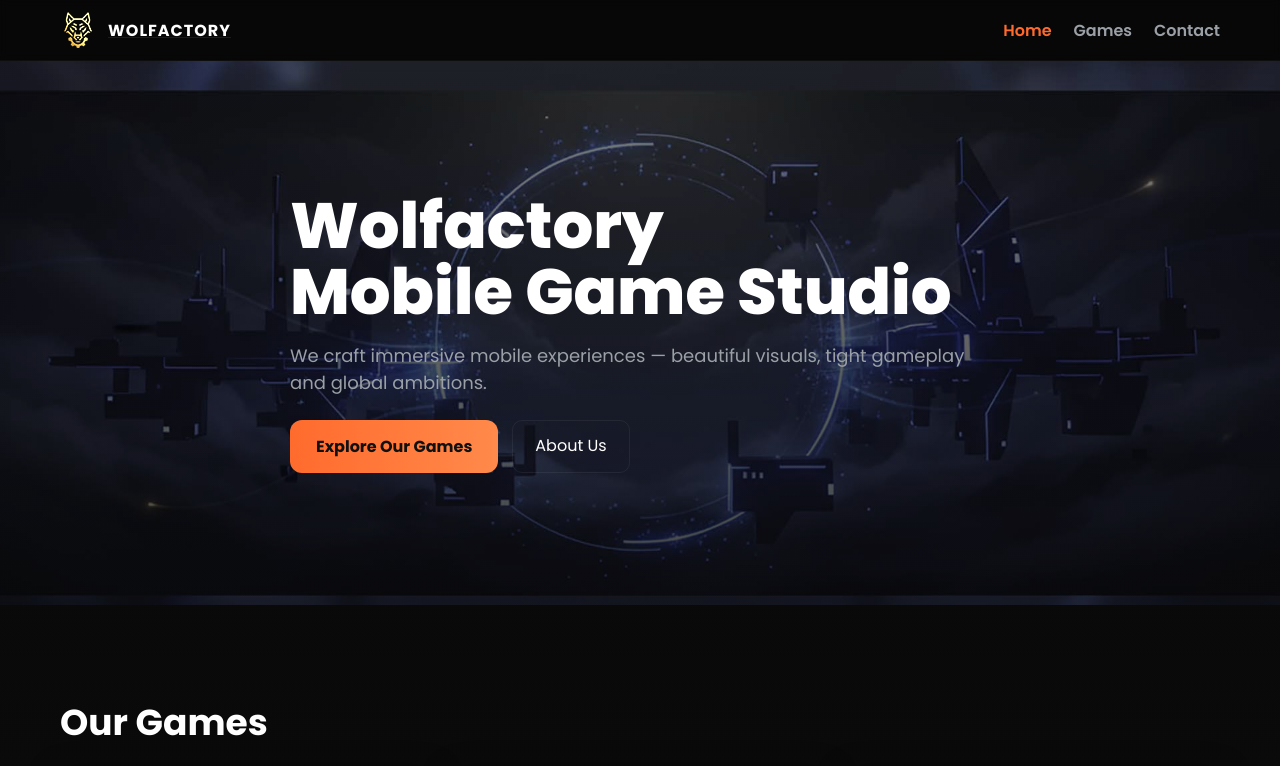
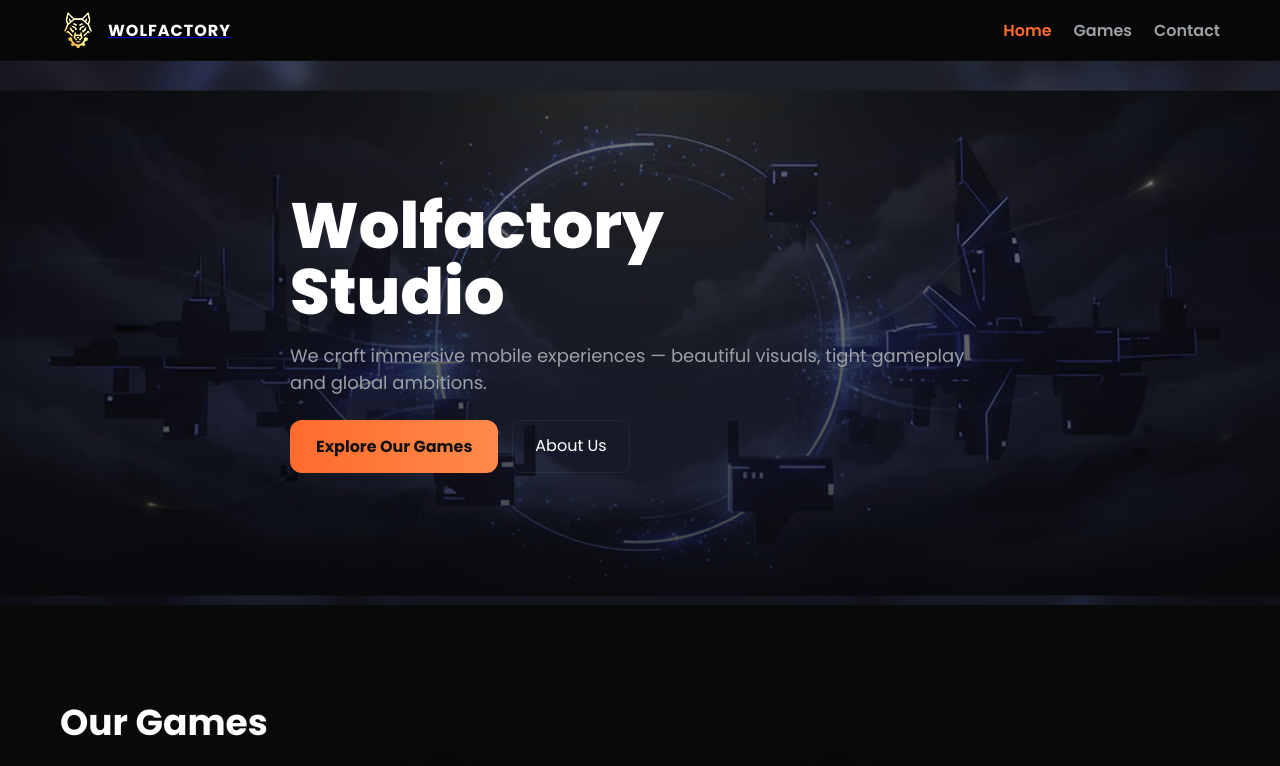
Before and after one commit to phamthang87/wolfactory, a Next.js app: page / in a window 1280 px wide. Shown: the top 766 px of the page. Built offline with nearby package versions, Linux system fonts and the light colour scheme.

Commit message:
Update HeroSection.js

```diff
--- a/components/HeroSection.js
+++ b/components/HeroSection.js
@@ -6,7 +6,7 @@
     <section className={styles.hero}>
       <div className={styles.overlay} />
       <div className={styles.container}>
-        <h1 className={styles.title}>Wolfactory<br/>Mobile Game Studio</h1>
+        <h1 className={styles.title}>Wolfactory<br/>Studio</h1>
         <p className={styles.lead}>
           We craft immersive mobile experiences — beautiful visuals, tight gameplay and global ambitions.
         </p>
```
